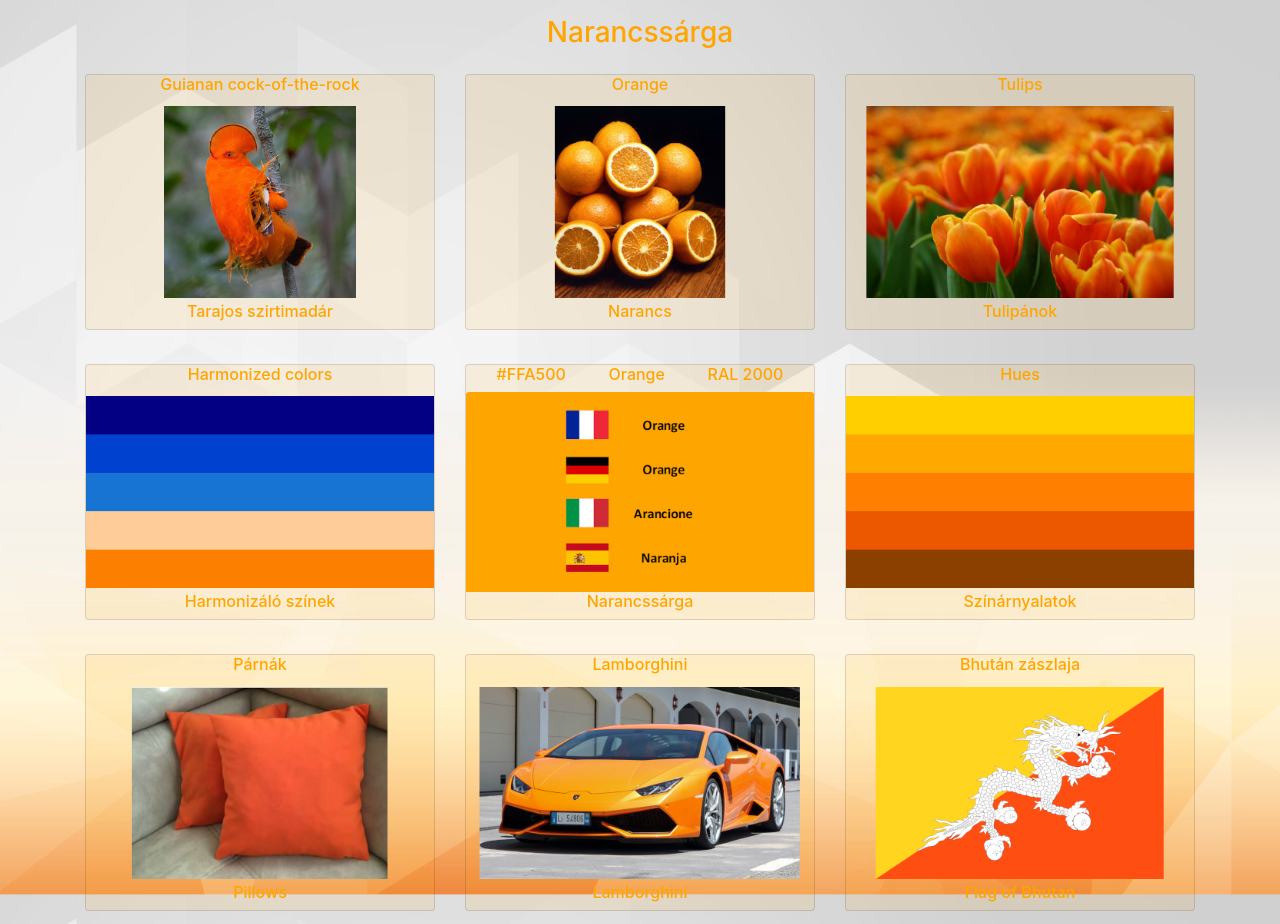
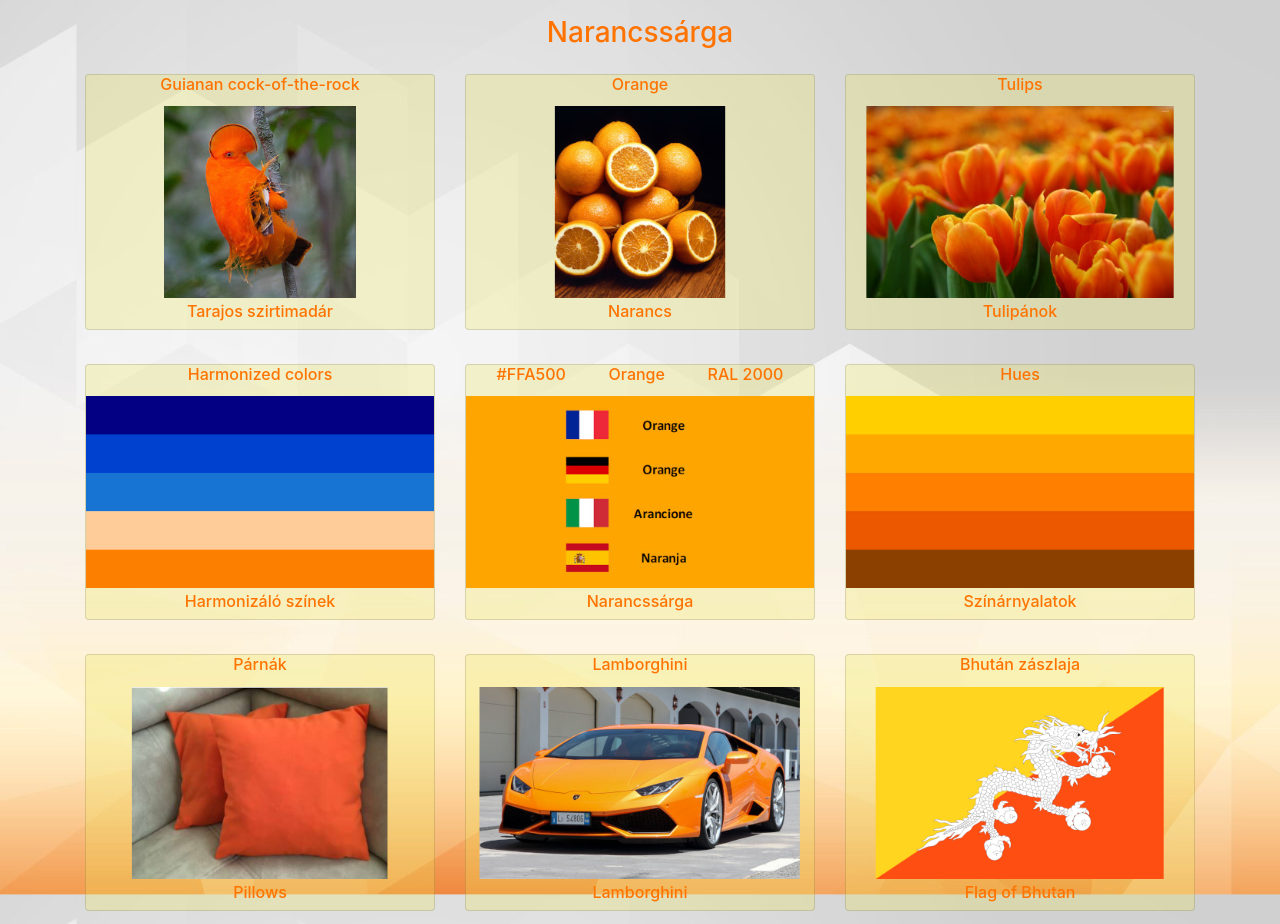
Before and after one commit to martakrisztian97/OrangeColorPortal, a plain HTML site: page index.html in a window 1280 px wide. Shown: the top 924 px of the page. Drawn offline with Linux system fonts and the light colour scheme.

Commit message:
Háttérkép beállítása.

```diff
--- a/css/style.css
+++ b/css/style.css
@@ -1,5 +1,5 @@
 h3, h6 {
-    color: rgb(255, 165, 0);
+    color: rgb(255, 115, 0);
 }
 
 body {
@@ -8,16 +8,12 @@ body {
     -moz-background-size: cover;
     -o-background-size: cover;
     background-size: cover;
-    background-color: rgb(60, 129, 146);
-}
-
-.orange_bg {
-    background-color: rgb(255, 165, 0);
+    background-color: rgba(215, 215, 215);
 }
 
 .div-css {
     margin-bottom: 10px;
-    background-color: rgba(255, 165, 0, 0.1)
+    background-color: rgba(238, 228, 90, 0.281)
 }
 
 img {
--- a/index.html
+++ b/index.html
@@ -73,7 +73,7 @@
                     <div>
                         <h6>#FFA500 &nbsp;&nbsp;&nbsp;&nbsp;&nbsp;&nbsp;&nbsp;&nbsp; Orange &nbsp;&nbsp;&nbsp;&nbsp;&nbsp;&nbsp;&nbsp;&nbsp; RAL 2000</h6>
                     </div>
-                    <img class="card-img-top py-1 orange_bg" src="images/name_other_languages.jpg" alt="Szín nevei különböző nyelveken (Color names in different languages)">
+                    <img class="card-img-top py-1" src="images/name_other_languages.jpg" alt="Szín nevei különböző nyelveken (Color names in different languages)">
                     <div>
                         <h6>Narancssárga</h6>
                     </div>
```
